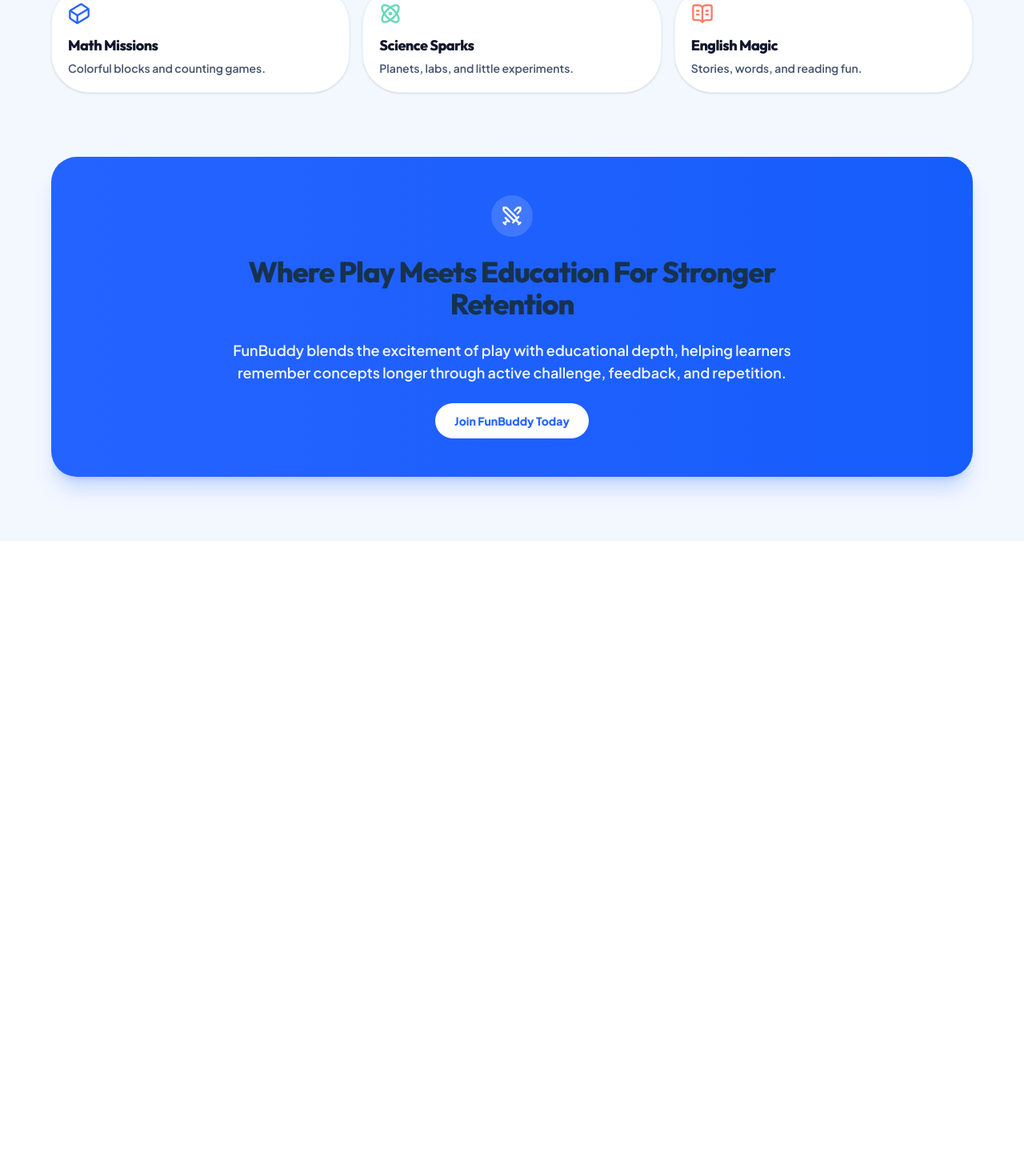
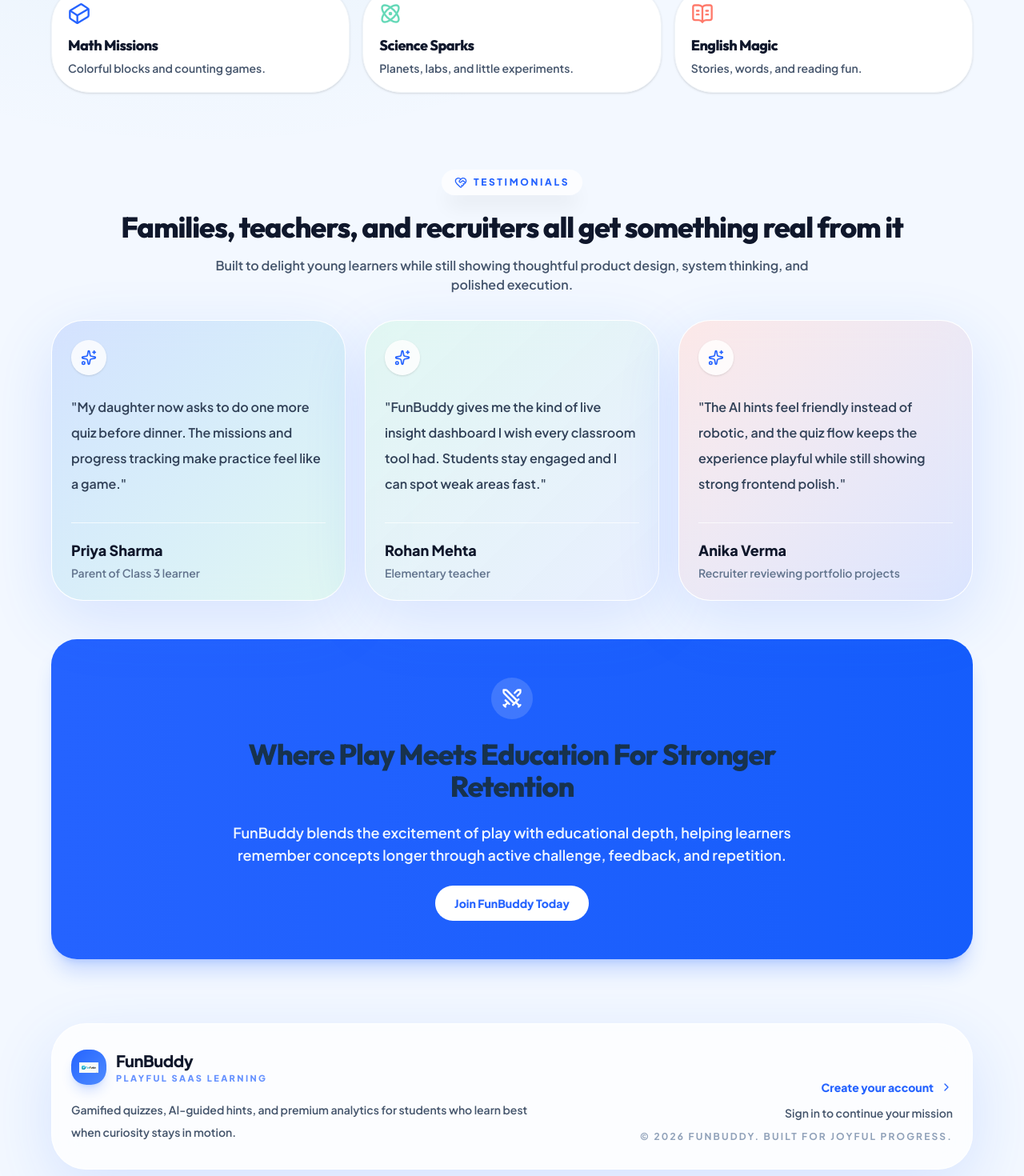
Before and after one commit to Singhanurag45/FunBuddy, a React (Vite) app in the folder frontend/: page / in a window 1280 px wide. Shown: the part 1408-2878 px from the top of the page at 80% size. Before the commit the page ends 2084 px from the top, so only its background shows below. Built offline with nearby package versions, Linux system fonts and the light colour scheme; no server answers.

Commit message:
add footer and testinomials

```diff
--- a/frontend/src/pages/LandingPage.tsx
+++ b/frontend/src/pages/LandingPage.tsx
@@ -5,7 +5,9 @@
   BookOpenText,
   BrainCircuit,
   ChartSpline,
+  ChevronRight,
   Cuboid,
+  HeartHandshake,
   Sparkles,
   Swords,
   Trophy,
@@ -33,6 +35,30 @@
     title: "Leaderboards",
     description: "XP and level-based competition that motivates learners to climb ranks with every quiz.",
     icon: Trophy,
+  },
+];
+
+const testimonials = [
+  {
+    quote:
+      "My daughter now asks to do one more quiz before dinner. The missions and progress tracking make practice feel like a game.",
+    name: "Priya Sharma",
+    role: "Parent of Class 3 learner",
+    accent: "from-primary/18 to-success/18",
+  },
+  {
+    quote:
+      "FunBuddy gives me the kind of live insight dashboard I wish every classroom tool had. Students stay engaged and I can spot weak areas fast.",
+    name: "Rohan Mehta",
+    role: "Elementary teacher",
+    accent: "from-success/18 to-secondary/30",
+  },
+  {
+    quote:
+      "The AI hints feel friendly instead of robotic, and the quiz flow keeps the experience playful while still showing strong frontend polish.",
+    name: "Anika Verma",
+    role: "Recruiter reviewing portfolio projects",
+    accent: "from-accent/16 to-primary/16",
   },
 ];
 
@@ -152,6 +178,56 @@
           </motion.div>
         </section>
 
+        <section className="px-4 py-8 sm:px-6 lg:px-8">
+          <motion.div
+            initial={{ opacity: 0, y: 24 }}
+            whileInView={{ opacity: 1, y: 0 }}
+            viewport={{ once: true, amount: 0.25 }}
+            transition={{ duration: 0.45 }}
+            className="mx-auto max-w-6xl"
+          >
+            <div className="mb-8 text-center">
+              <div className="inline-flex items-center gap-2 rounded-full bg-white/75 px-4 py-2 text-xs font-black uppercase tracking-[0.22em] text-primary shadow-[0_20px_25px_-5px_rgb(0_0_0_/_0.05)]">
+                <HeartHandshake className="h-4 w-4" />
+                Testimonials
+              </div>
+              <h2 className="mt-5 text-3xl font-black text-slate-900 sm:text-4xl">
+                Families, teachers, and recruiters all get something real from it
+              </h2>
+              <p className="mx-auto mt-4 max-w-3xl text-base font-semibold text-slate-600">
+                Built to delight young learners while still showing thoughtful product design, system thinking, and polished execution.
+              </p>
+            </div>
+
+            <div className="bento-grid">
+              {testimonials.map((testimonial, index) => (
+                <motion.article
+                  key={testimonial.name}
+                  initial={{ opacity: 0, y: 24 }}
+                  whileInView={{ opacity: 1, y: 0 }}
+                  viewport={{ once: true, amount: 0.25 }}
+                  transition={{ duration: 0.4, delay: index * 0.08 }}
+                  className="glass-card relative overflow-hidden rounded-[2.5rem] p-6"
+                >
+                  <div className={`absolute inset-0 bg-gradient-to-br ${testimonial.accent}`} />
+                  <div className="relative">
+                    <div className="mb-6 inline-flex rounded-2xl bg-white/80 p-3 text-primary shadow-sm">
+                      <Sparkles className="h-5 w-5" />
+                    </div>
+                    <p className="text-base font-semibold leading-8 text-slate-700">
+                      "{testimonial.quote}"
+                    </p>
+                    <div className="mt-8 border-t border-white/70 pt-5">
+                      <p className="text-lg font-black text-slate-900">{testimonial.name}</p>
+                      <p className="mt-1 text-sm font-semibold text-slate-500">{testimonial.role}</p>
+                    </div>
+                  </div>
+                </motion.article>
+              ))}
+            </div>
+          </motion.div>
+        </section>
+
         <section className="px-4 pb-20 pt-4 sm:px-6 lg:px-8">
           <motion.div
             initial={{ opacity: 0, y: 24 }}
@@ -179,6 +255,40 @@
           </motion.div>
         </section>
       </main>
+
+      <footer className="px-4 pb-10 sm:px-6 lg:px-8">
+        <div className="glass-card mx-auto flex max-w-6xl flex-col gap-8 rounded-[2.75rem] px-6 py-8 md:flex-row md:items-end md:justify-between">
+          <div className="max-w-xl">
+            <div className="flex items-center gap-3">
+              <div className="flex h-11 w-11 items-center justify-center rounded-[1.2rem] bg-gradient-to-br from-primary to-[#4f8bff] shadow-lg shadow-primary/20">
+                <img src="/Logo.webp" alt="FunBuddy" className="h-6 w-6 object-contain" />
+              </div>
+              <div>
+                <p className="text-xl font-black tracking-tight text-slate-900">FunBuddy</p>
+                <p className="text-[11px] font-black uppercase tracking-[0.22em] text-primary/70">
+                  Playful SaaS Learning
+                </p>
+              </div>
+            </div>
+            <p className="mt-4 text-sm font-semibold leading-7 text-slate-600">
+              Gamified quizzes, AI-guided hints, and premium analytics for students who learn best when curiosity stays in motion.
+            </p>
+          </div>
+
+          <div className="flex flex-col gap-3 text-sm font-semibold text-slate-600 md:items-end">
+            <Link to="/register" className="inline-flex items-center gap-2 font-black text-primary transition hover:translate-x-1">
+              Create your account
+              <ChevronRight className="h-4 w-4" />
+            </Link>
+            <Link to="/login" className="transition hover:text-slate-900">
+              Sign in to continue your mission
+            </Link>
+            <p className="text-xs font-bold uppercase tracking-[0.18em] text-slate-400">
+              © 2026 FunBuddy. Built for joyful progress.
+            </p>
+          </div>
+        </div>
+      </footer>
     </div>
   );
 }
```
